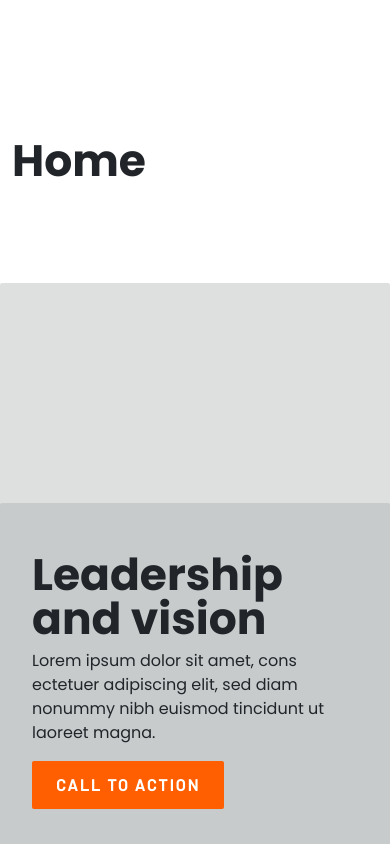
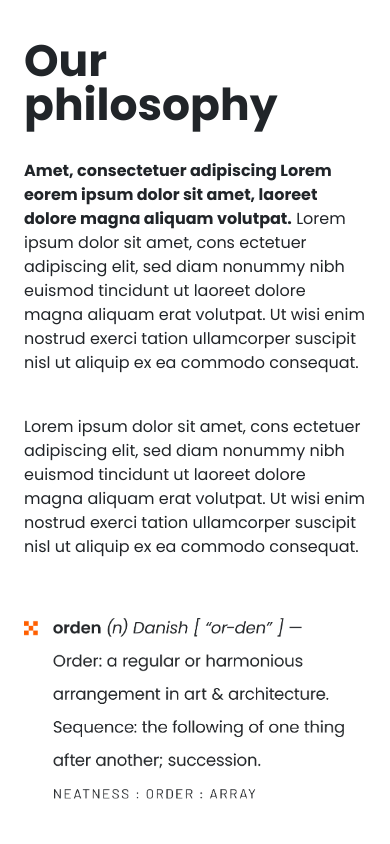
Before and after one commit to Blackadder331/Week18-Coding-Assignment, a React (Create React App) app: page / in a window 390 px wide. Shown: the part 900-1744 px from the top of the page. Built offline with nearby package versions, Linux system fonts and the light colour scheme; the HTML template or start-up script is replaced by a standard one.

Commit message:
definition section CSS

```diff
--- a/src/App.js
+++ b/src/App.js
@@ -131,7 +131,21 @@ const Home = () => {
     </div>
     <Container>
 
-        <h2 style={{ marginTop: '200px', marginBottom: '100px' }}>Home</h2>
+        <div className="container philosophy">
+          <div className="row align-items-start">
+            <div className="col-sm philosophy-text">
+              <h2>Our philosophy</h2>
+              <br></br>
+              <p><strong>Amet, consectetuer adipiscing Lorem eorem ipsum dolor sit amet, laoreet dolore magna aliquam volutpat.</strong> Lorem ipsum dolor sit amet, cons ectetuer adipiscing elit, sed diam nonummy nibh euismod tincidunt ut laoreet dolore magna aliquam erat volutpat. Ut wisi enim nostrud exerci tation ullamcorper suscipit  nisl ut aliquip ex ea commodo consequat. </p>
+              <br></br>
+              <p>Lorem ipsum dolor sit amet, cons ectetuer adipiscing elit, sed diam nonummy nibh euismod tincidunt ut laoreet dolore magna aliquam erat volutpat. Ut wisi enim nostrud exerci tation ullamcorper suscipit  nisl ut aliquip ex ea commodo consequat. </p>
+            </div>
+            <div className="col-sm definition flex">
+              <img src='./images/definition.png'/>
+            </div>
+          </div>
+        </div>
+
 
     </Container>
     <HalfScreenLeadership />
--- a/src/index.css
+++ b/src/index.css
@@ -100,6 +100,11 @@ footer p, footer strong {
 
 .btn-sm {
     --bs-btn-font-size: 0.75rem !important;
+}
+
+.btn-sm:hover {
+  background-color: #24272ad4 !important;
+  border-color: #24272ad4 !important;
 }
 
 h1 {
@@ -238,6 +243,23 @@ button[aria-expanded="true"] .navbar-toggler-icon{
   padding-left: 0rem ;
 }
 
+.philosophy {
+  margin-top: 100px;
+  margin-bottom: 100px;
+}
+
+.definition img {
+  max-width: 500px;
+  padding-top: 5vh;
+  padding-bottom: 5vh;
+}
+
+.definition {
+  max-width: 500px;
+  display: flex;
+  justify-content: center;
+  align-items: center;
+}
 
 .app {
   margin-top: 100px;
@@ -496,10 +518,14 @@ footer .align-items-center{
     padding-left: 50px;
   }
 
+  .philosophy-text p {
+    padding-right: 7vw;
+  }
+
 }
 
 
-/*Brick medium display */
+/* Medium display */
 @media (min-width: 992px){
   .brick {
     float: right !important;
@@ -619,4 +645,17 @@ footer .align-items-center{
     font-size: 2rem !important;
     line-height: 1.15 !important;
   }
+
+  .definition img {
+    max-width: 320px;
+    padding-top: 5vh;
+    padding-bottom: 5vh;
+  }
+
+  .definition {
+    display: flex;
+    justify-content: flex-start;
+    align-items: center;
+    margin: auto
+  }
 }
```
Also changed, not shown: public/images/definition.png (added).
